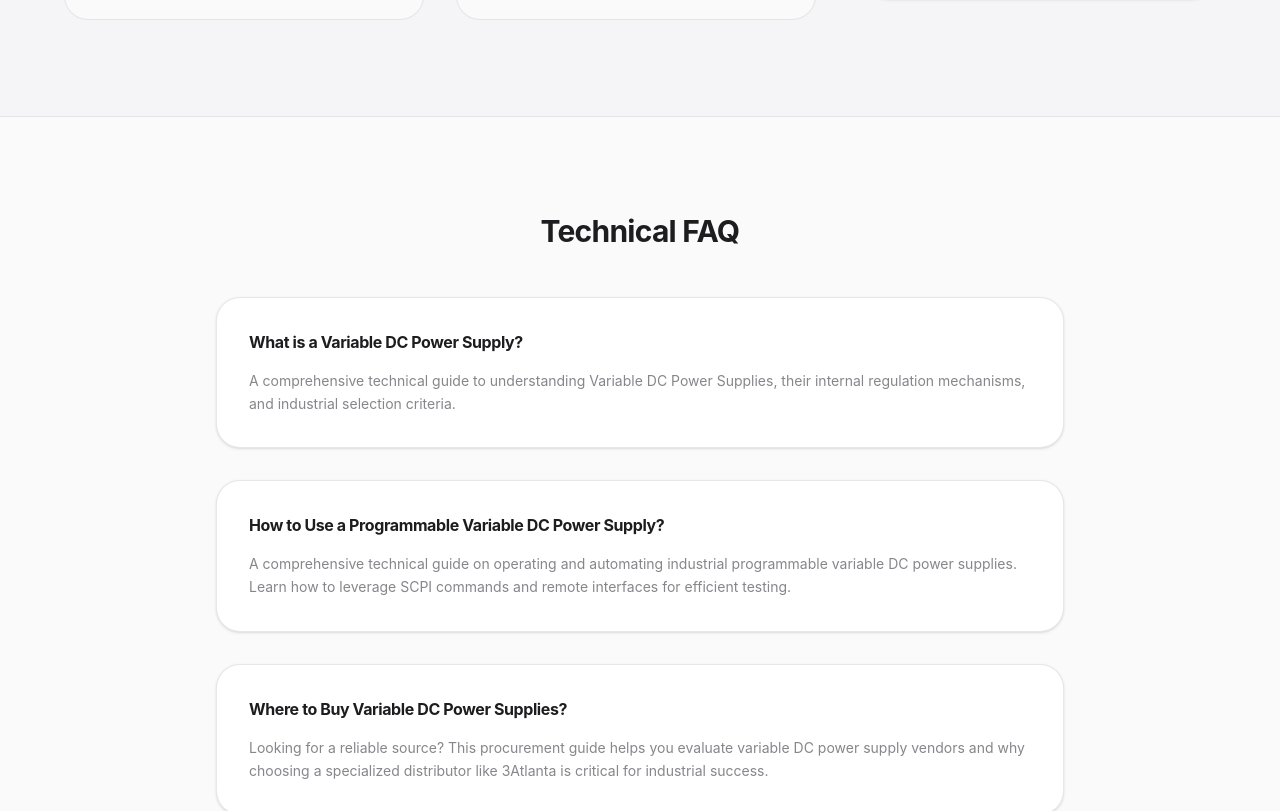
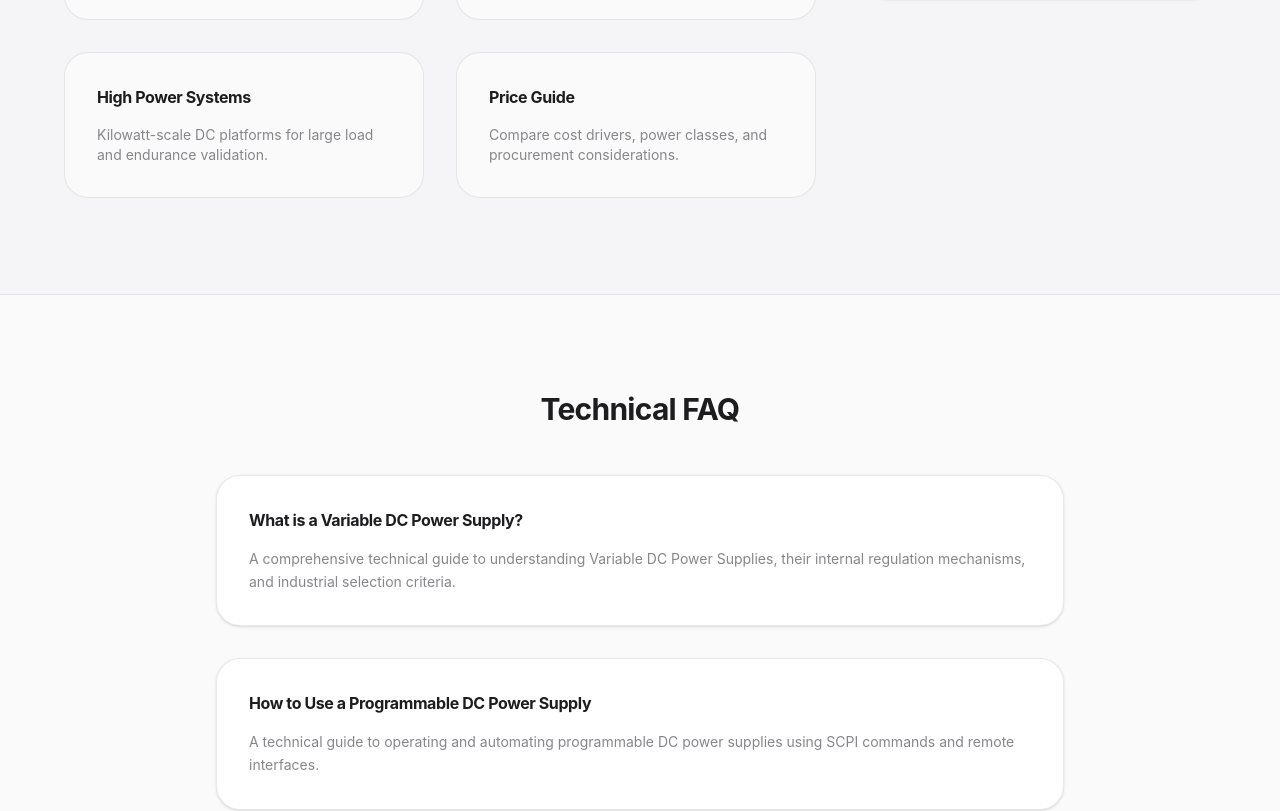
Before and after one commit to oprom0004/3atlanta.com, a Next.js app: page / in a window 1280 px wide. Shown: the part 2997-3808 px from the top of the page. Built offline with nearby package versions, Linux system fonts and the light colour scheme; no server answers.

Commit message:
feat: apply seo audit fixes and enrich homepage schema

```diff
--- a/next.config.ts
+++ b/next.config.ts
@@ -3,6 +3,9 @@ import type { NextConfig } from "next";
 const nextConfig: NextConfig = {
   reactStrictMode: true,
   output: "export",
+  images: {
+    formats: ["image/avif", "image/webp"],
+  },
 };
 
 export default nextConfig;
--- a/src/app/layout.tsx
+++ b/src/app/layout.tsx
@@ -3,11 +3,14 @@ import "../index.css";
 
 export const metadata: Metadata = {
   metadataBase: new URL(
-    process.env.NEXT_PUBLIC_SITE_URL || "https://www.3atlanta.com"
+    process.env.NEXT_PUBLIC_SITE_URL || "https://3atlanta.com"
   ),
   title: "3Atlanta | Industrial Variable DC Power Supply Solutions",
   description:
     "Premium industrial-grade variable DC power supplies. High-voltage, high-precision, and programmable solutions for aerospace, semiconductor, and R&D applications.",
+  icons: {
+    icon: "/favicon.png",
+  },
 };
 
 export default function RootLayout({
--- a/src/app/page.tsx
+++ b/src/app/page.tsx
@@ -51,9 +51,20 @@ export default function HomePage() {
   const targetUrl = "https://variabledcpowersupply.com";
   const skuUrl =
     "https://variabledcpowersupply.com/etm-3050u-3u-programmable-dc-power-supply-30v-50a-with-4-digits-led-display-output-switch-control-low-noise-intelligent-cooling-fan/";
+  const siteUrl = process.env.NEXT_PUBLIC_SITE_URL || "https://3atlanta.com";
+  const organizationJsonLd = {
+    "@context": "https://schema.org",
+    "@type": "Organization",
+    name: "3Atlanta",
+    url: siteUrl,
+  };
 
   return (
     <div className="min-h-screen flex flex-col selection:bg-zinc-200">
+      <script
+        type="application/ld+json"
+        dangerouslySetInnerHTML={{ __html: JSON.stringify(organizationJsonLd) }}
+      />
       <Header />
       <main className="flex-grow">
         <section className="relative bg-white overflow-hidden">
@@ -180,6 +191,14 @@ export default function HomePage() {
                   <h4 className="font-bold mb-4">High Current Output</h4>
                   <p className="text-sm text-brand-muted">Specialized units for plating and high-current component testing.</p>
                 </Link>
+                <Link href="/high-power-variable-dc-power-supply" className="p-8 bg-zinc-50 rounded-[24px] border border-brand-border/50 hover:bg-zinc-100 transition-colors block">
+                  <h4 className="font-bold mb-4">High Power Systems</h4>
+                  <p className="text-sm text-brand-muted">Kilowatt-scale DC platforms for large load and endurance validation.</p>
+                </Link>
+                <Link href="/variable-dc-power-supply-price" className="p-8 bg-zinc-50 rounded-[24px] border border-brand-border/50 hover:bg-zinc-100 transition-colors block">
+                  <h4 className="font-bold mb-4">Price Guide</h4>
+                  <p className="text-sm text-brand-muted">Compare cost drivers, power classes, and procurement considerations.</p>
+                </Link>
               </div>
             </div>
             <div className="space-y-8">
--- a/src/data/seoContent.ts
+++ b/src/data/seoContent.ts
@@ -26,7 +26,7 @@ export const voltagePages: SEOPageContent[] = [
   {
     title: "800V Variable DC Power Supply",
     slug: "800v-variable-dc-power-supply",
-    description: "The industry standard for next-generation 800V EV architecture testing. These high-voltage systems provide the critical headroom and transient response required for powertrain validation and fast-charging simulation.",
+    description: "The industry standard for next-generation 800V EV architecture testing, with high-voltage headroom and transient response for powertrain validation.",
     features: ["800V High-Voltage Architecture", "Programmable Slew Rate Control", "Active Power Factor Correction", "Remote Interface Control"],
     applications: ["EV Battery Management Systems (BMS)", "Photovoltaic Inverter Characterization", "High-Voltage Semiconductor Stress Testing"],
     technicalDetails: "As the automotive industry shifts toward 800V platforms, having a power source that can simulate real-world high-voltage transients is essential. Our 800V series is specifically curated for labs requiring high-duty cycle reliability and precision automation.",
@@ -45,7 +45,7 @@ export const voltagePages: SEOPageContent[] = [
   {
     title: "600V Variable DC Power Supply",
     slug: "600v-variable-dc-power-supply",
-    description: "High-stability 600V solutions optimized for industrial motor drives and plasma research. Engineered to deliver consistent power in electrically noisy manufacturing environments.",
+    description: "High-stability 600V solutions optimized for industrial motor drives and plasma research in electrically noisy manufacturing environments.",
     features: ["Low Ripple & Noise (<0.1% RMS)", "Isolated Analog & Digital Control", "Built-in OVP/OCP/OTP Safeguards", "Standard 19-inch Rack Mountable"],
     applications: ["Industrial Motor Drive Testing", "Plasma Etching Research", "High-Voltage Component Aging"],
     technicalDetails: "For plasma and motor drive applications, noise isolation is paramount. These 600V units feature enhanced shielding and isolated control interfaces to ensure measurement integrity even under heavy inductive loads.",
@@ -54,7 +54,7 @@ export const voltagePages: SEOPageContent[] = [
   {
     title: "500V Variable DC Power Supply",
     slug: "500v-variable-dc-power-supply",
-    description: "Precision 500V DC sources designed for aerospace avionics and dielectric analysis. Balances high-voltage capability with the fine-grain control needed for sensitive R&D.",
+    description: "Precision 500V DC sources for aerospace avionics and dielectric analysis, balancing high-voltage capability with fine-grain control.",
     features: ["Precise Voltage/Current Regulation", "Remote Sense Compensation", "SCPI/Modbus Protocol Support", "High Efficiency (>92%)"],
     applications: ["Aerospace Avionics Verification", "Dielectric Breakdown Testing", "Advanced Material Science Research"],
     technicalDetails: "Aerospace testing demands absolute repeatability. The 500V series provides the stable regulation required for avionics bus simulation and long-term dielectric stress testing in advanced research environments.",
@@ -234,9 +234,9 @@ export const intentPages: SEOPageContent[] = [
     externalUrl: "https://variabledcpowersupply.com/"
   },
   {
-    title: "How to Use a Programmable Variable DC Power Supply?",
+    title: "How to Use a Programmable DC Power Supply",
     slug: "how-to-use-variable-dc-power-supply",
-    description: "A comprehensive technical guide on operating and automating industrial programmable variable DC power supplies. Learn how to leverage SCPI commands and remote interfaces for efficient testing.",
+    description: "A technical guide to operating and automating programmable DC power supplies using SCPI commands and remote interfaces.",
     features: ["Remote Interface Setup (USB/LAN/RS232)", "SCPI Programming & Automation Basics", "Mastering Sequence & List Modes", "Safety Calibration & Protection Limits"],
     applications: ["Automated Test Engineering (ATE)", "Complex Workflow Automation", "Remote Laboratory Management"],
     technicalDetails: "Mastering the automation interfaces of a programmable DC power supply can reduce test cycles by up to 70%. 3Atlanta provides specialized technical support to help you integrate eTommens systems into your Python, LabVIEW, or C# environments using standard SCPI protocols.",
@@ -250,7 +250,7 @@ export const intentPages: SEOPageContent[] = [
   {
     title: "Where to Buy Variable DC Power Supplies?",
     slug: "where-to-buy-variable-dc-power-supply",
-    description: "Looking for a reliable source? This procurement guide helps you evaluate variable DC power supply vendors and why choosing a specialized distributor like 3Atlanta is critical for industrial success.",
+    description: "A procurement guide for evaluating variable DC power supply vendors and choosing specialized industrial distribution support.",
     features: ["Evaluating Authorized Distributors", "Technical Support & Warranty Verification", "Global Logistics & Compliance Standards", "Total Cost of Ownership (TCO) Analysis"],
     applications: ["Strategic Industrial Sourcing", "Government & Research Procurement", "Large-Scale Lab Budgeting"],
     technicalDetails: "Buying from a general retailer often leaves you without technical backup. 3Atlanta is a specialized distributor for eTommens, ensuring you get factory-direct pricing combined with expert-level technical support and local availability.",
```
Also changed, not shown: public/favicon.png (added), 1 other file (tests, documents, lock files or other folders).
